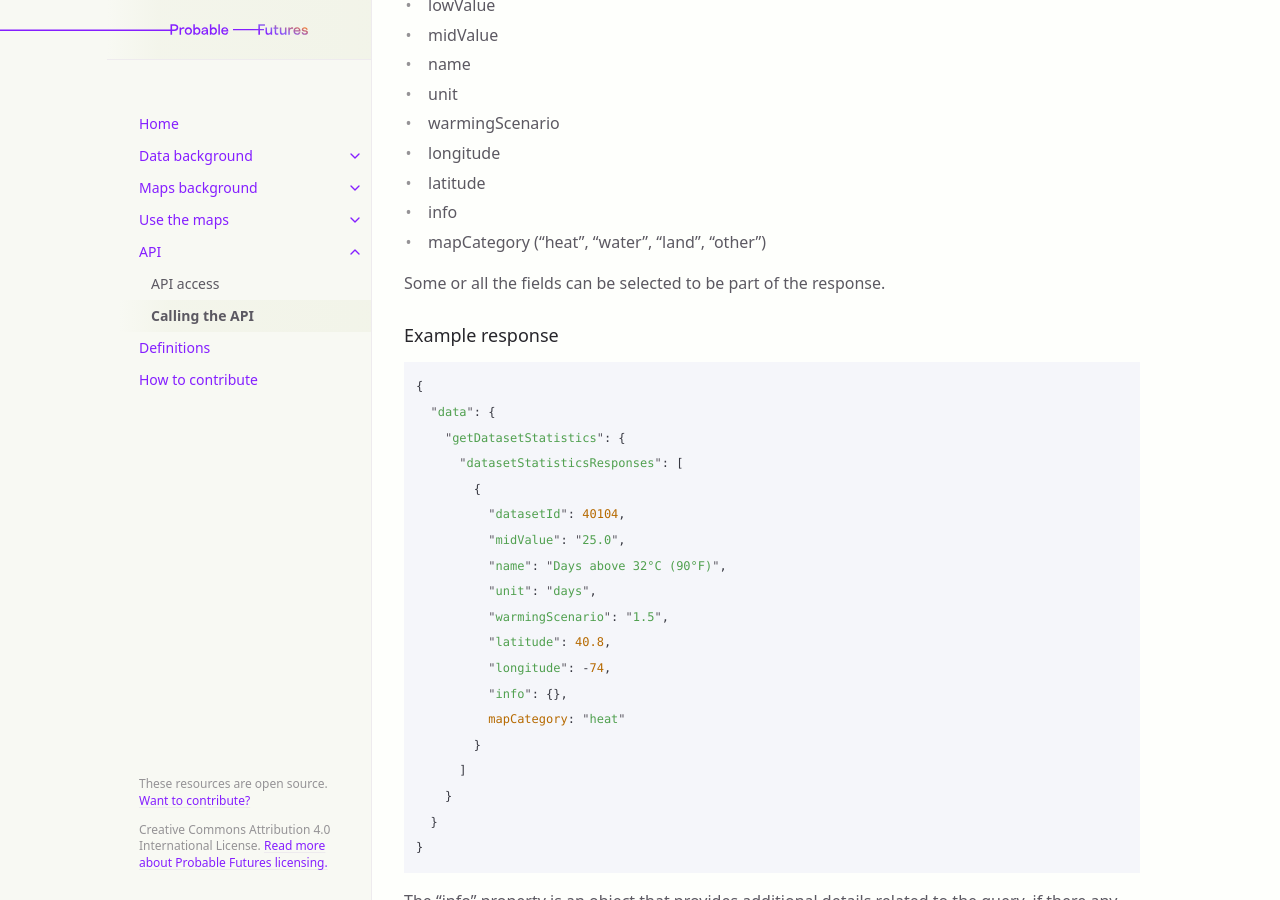
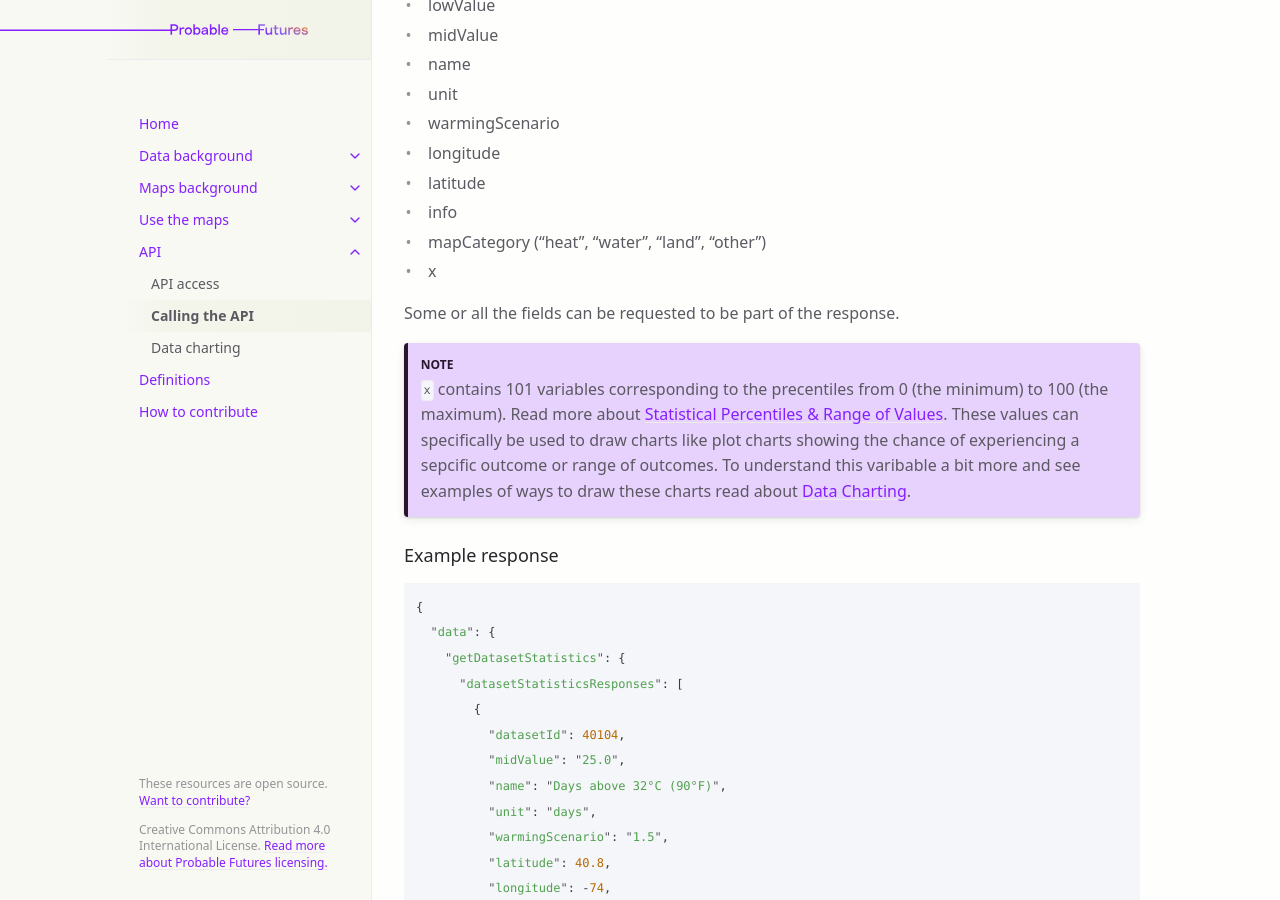
Before and after one commit to Probable-Futures/docs, a Jekyll site: the page built from calling-the-api.md, in a window 1280 px wide and 900 px high, scrolled down 1475 px. Built offline with Jekyll 4.4.1, drawn with Linux system fonts in a browser that asks for light colours; some of the changed text lies outside the part shown.

Commit message:
docs: add charting docs (#39)
* docs: add charting docs

* fix: add scheme to the factbook url

* small copy changes

* copy updates

* docs: use Arizona Phoenix as an example

---------

Co-authored-by: Peter Croce <pscroce@gmail.com>

```diff
--- a/calling-the-api.md
+++ b/calling-the-api.md
@@ -19,7 +19,7 @@ The API is a GraphQL endpoint located at `https://graphql.probablefutures.org/gr
 
 2. Warming scenario (optional)
 
-- `warmingScenario`: Specifies the warming scenario. Type: string or string array. Should be one of these values: "0.5", "1.0", "1.5", "2.0", "2.5", "3.0". eg. ["1", "2.5"]. If omitted, all 6 warming scenarios will be returned.
+- `warmingScenario`: Specifies the warming scenario. Type: string or string array. Should be one or more of these values: "0.5", "1.0", "1.5", "2.0", "2.5", "3.0". For example, ["1", "2.5"]. If omitted, all 6 warming scenarios will be returned.
 
 3. Dataset ID (optional)
 
@@ -65,8 +65,12 @@ The response of the API includes a list of objects that has the following proper
 - latitude
 - info
 - mapCategory ("heat", "water", "land", "other")
+- x
 
-Some or all the fields can be selected to be part of the response.
+Some or all the fields can be requested to be part of the response.
+
+{: .note }
+`x` contains 101 variables corresponding to the precentiles from 0 (the minimum) to 100 (the maximum). Read more about [Statistical Percentiles & Range of Values](/definitions). These values can specifically be used to draw charts like plot charts showing the chance of experiencing a sepcific outcome or range of outcomes. To understand this varibable a bit more and see examples of ways to draw these charts read about [Data Charting](/data-charting).
 
 ### Example response
 
```
Also changed, not shown: data-charting.md (added, +54 -0 lines), assets/Arizona-Phoenix-days-above-32-chart.png (added).
